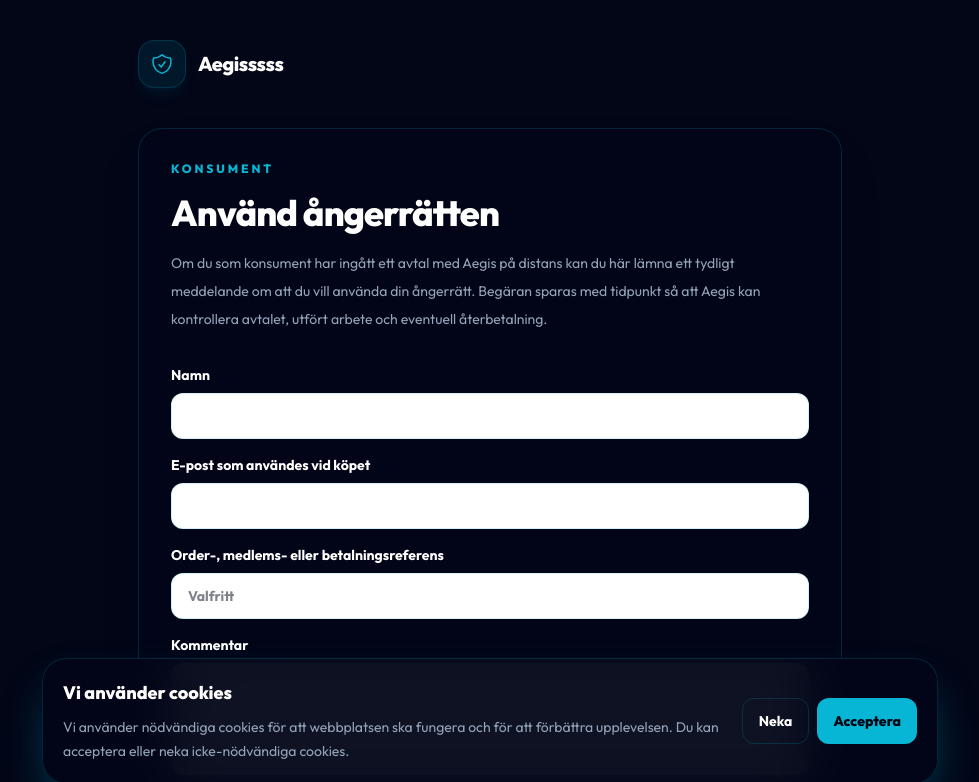
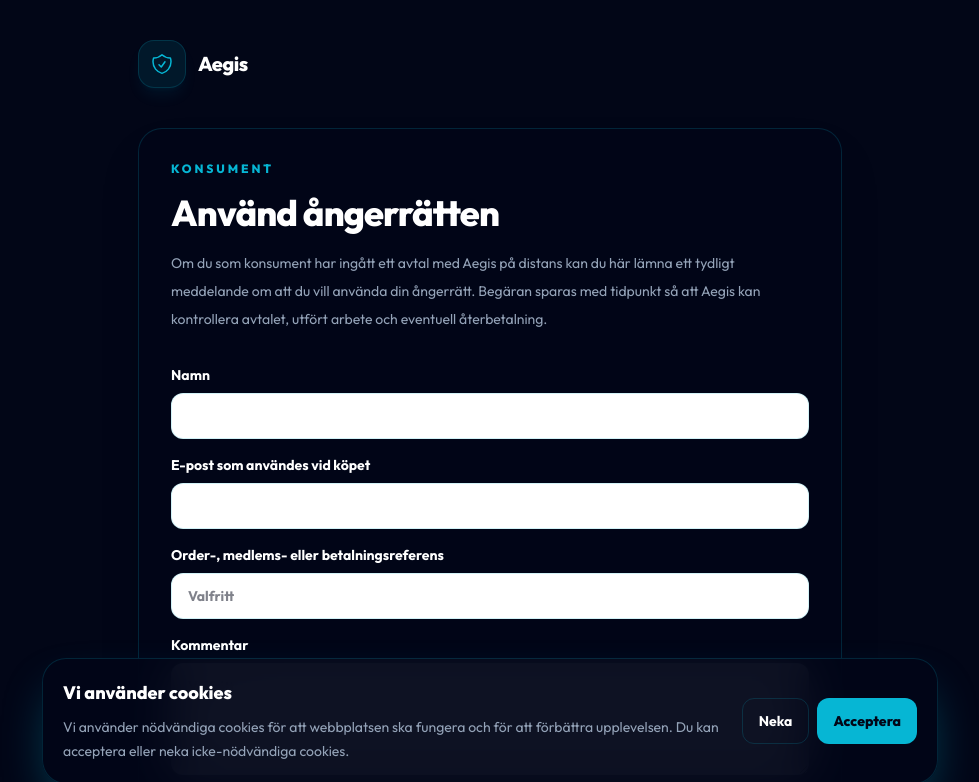
Before and after one commit to Aegis-techcore/Aegis, a Next.js app: page /angra in a window 1280 px wide. Shown: the top 782 px of the page, without its empty margins (150-1129 px from the left). Built offline with nearby package versions, Linux system fonts and the light colour scheme.

Commit message:
tillbaka

```diff
--- a/app/components/LogoLink.jsx
+++ b/app/components/LogoLink.jsx
@@ -19,7 +19,7 @@
         <ShieldIcon className="h-6 w-6" />
       </div>
       <div>
-        <span className={textClasses[variant] || textClasses.header}>Aegisssss</span>
+        <span className={textClasses[variant] || textClasses.header}>Aegis</span>
         {showSlogan && (
           <span className="block text-xs font-mono text-brand-muted">
             Secure by Design. Built for Tomorrow.
```
